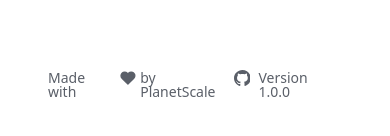
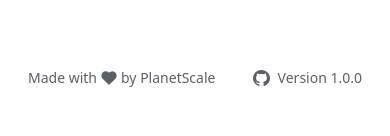
Before and after one commit to ceciliorz/flux.com, a Next.js app: page / in a window 390 px wide. Shown: the part 238-374 px from the top of the page. Built offline with nearby package versions, Linux system fonts and the light colour scheme.

Commit message:
fix mobile width

```diff
--- a/pages/index.tsx
+++ b/pages/index.tsx
@@ -23,7 +23,7 @@ const Home: NextPage = () => {
               </button>
             </div>
 
-            <footer className='absolute flex items-center sm:px-[106px] px-6 justify-between left-1/2 transform -translate-x-1/2 sm:max-w-[858px] max-w-[532px] top-[308px] w-screen text-[14px] text-secondary leading-none site-footer'>
+            <footer className='absolute flex items-center sm:px-[106px] px-3.5 justify-between left-1/2 transform -translate-x-1/2 sm:max-w-[858px] max-w-[492px] top-[308px] w-screen text-[14px] text-secondary leading-none site-footer'>
               <div className='flex space-x-sm item-center'>
                 <span className='pt-px'>Made with</span>
                 <svg width='16' height='16' viewBox='0 0 16 16' fill='none' xmlns='http://www.w3.org/2000/svg'>
```
